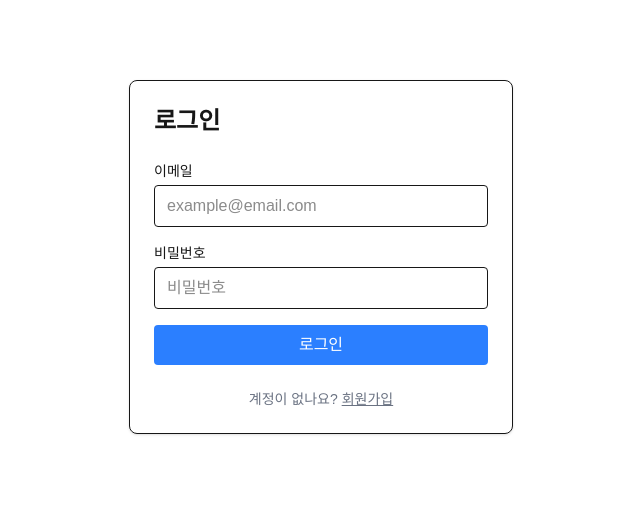
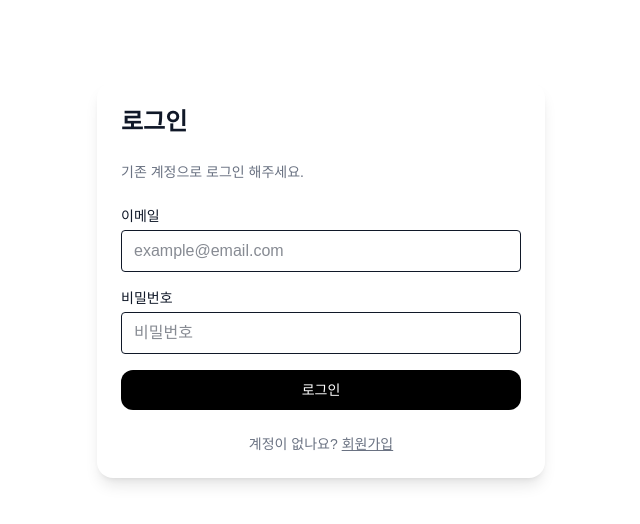
Before and after one commit to prgrms-be-devcourse/NBE7-9-1-Team03, a Next.js app in the folder coffee-front/: page /login in a window 1280 px wide. Shown: the top 524 px of the page, without its empty margins (319-959 px from the left). Built offline with nearby package versions, Linux system fonts and the light colour scheme; no server answers.

Commit message:
refactor: 로그인 화면 디자인 수정(회원가입 화면과 통일)

```diff
--- a/coffee-front/src/app/login/page.tsx
+++ b/coffee-front/src/app/login/page.tsx
@@ -49,8 +49,11 @@ export default function LoginPage() {
     }
 
     return (
-        <div className="max-w-sm mx-auto mt-20 p-6 border rounded-lg shadow">
+        <div className="min-h-[70vh] flex items-center justify-center p-4">
+            <div
+                className="w-full max-w-md rounded-2xl shadow-lg p-6 bg-white text-gray-900 dark:bg-white dark:text-gray-900">
                 <h1 className="text-2xl font-bold mb-6">로그인</h1>
+                <p className="text-sm text-gray-500 mb-6">기존 계정으로 로그인 해주세요.</p>
 
                 <form onSubmit={handleSubmit} className="flex flex-col gap-4">
                     <label className="flex flex-col gap-1">
@@ -83,7 +86,7 @@ export default function LoginPage() {
                     <button
                         type="submit"
                         disabled={loading}
-                    className="bg-blue-500 text-white rounded px-3 py-2 hover:bg-blue-600"
+                        className="w-full rounded-xl bg-black text-white py-2.5 text-sm font-medium hover:opacity-90 disabled:opacity-50"
                     >
                         {loading ? "로그인 중..." : "로그인"}
                     </button>
@@ -91,6 +94,7 @@ export default function LoginPage() {
                 <p className="mt-6 text-center text-sm text-gray-500">
                     계정이 없나요? <a className="underline" href="/join">회원가입</a>
                 </p>
+            </div>
         </div>
     );
 }
```
Lines whose indentation alone changed are shown as unchanged.
